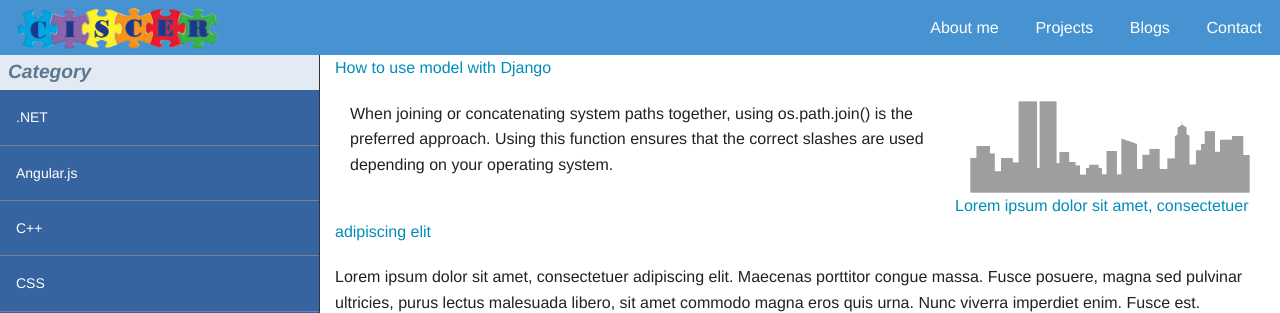
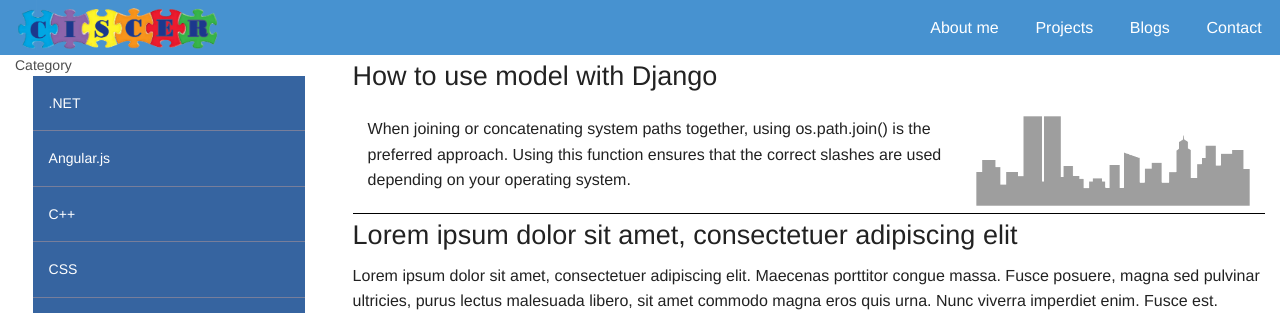
Before and after one commit to MinhTriMai/mysite, a Django app: page /blogs/ in a window 1280 px wide. Shown: the top 313 px of the page. Run offline with Django 3.2, Linux system fonts and the light colour scheme; data comes from the database, SQL or seed files in the repository; some libraries are stand-ins or nearby versions.

Commit message:
Re-formatted blogs
Add line to separate blog item

```diff
--- a/v1/blog/templates/blogs.html
+++ b/v1/blog/templates/blogs.html
@@ -1,10 +1,19 @@
 {% extends "blog-template.html" %}
+{% block extrahead %}
+	{% load staticfiles %}
+	<link type="text/css" rel="Stylesheet" href="{% static 'css/blogs.css' %}"/>
+{% endblock %}
 {% block blog-content %}
-	<div id="blogslist" class="small-12 medium-8 large-9 columns">
+	<div id="blogslist-container" class="small-12 medium-8 large-9 columns">
+		<ul id="blogslist">
 			{% for blog in blogs %}
-			<p><a href="{{blog.get_absolute_url}}">{{blog}}</a></p>
+			<li class="blog-item row">
+				<a href="{{blog.get_absolute_url}}"><h3>{{blog}}</h3></a>
 				<p>{{blog.description|safe}}</p>
+			</li>
 			{%endfor%}
+		</ul>
+	</div>
 	<br />
 	<div class="text-center">
 		{% if page.has_previous %}
@@ -15,5 +24,4 @@
 		<a href="/blogs/{{ page.next_page_number }}/">Next Page&raquo;</a>
 		{% endif %}
 	</div>
-	</div>
 {% endblock %}
--- /dev/null
+++ b/v1/static/css/blogs.css
@@ -0,0 +1,11 @@
+li.blog-item{
+	border-top: solid 1px black;
+}
+
+#blogslist{
+	list-style: none;
+}
+
+#blogslist > li:first-child {
+    border-top: none;
+}
```
Lines whose indentation alone changed are shown as unchanged.
